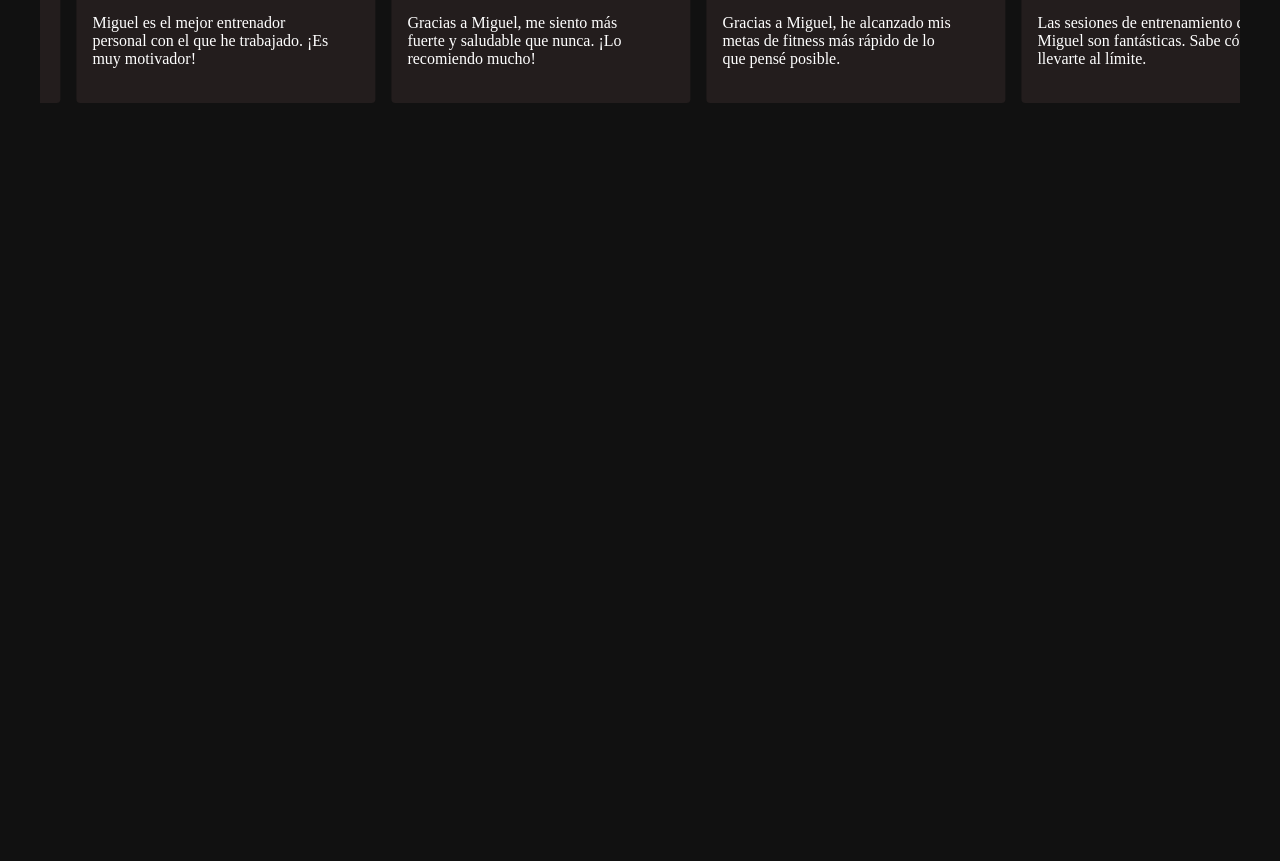
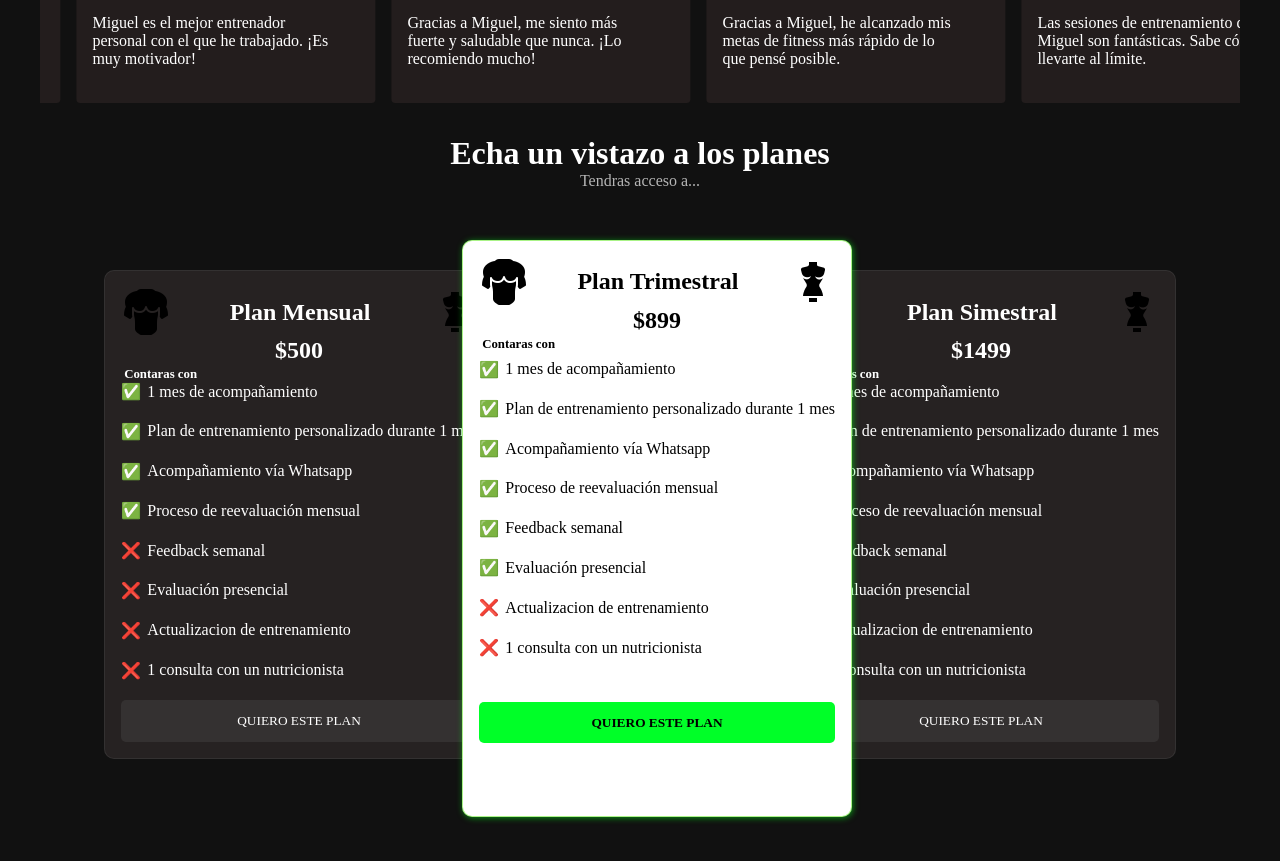
Before and after one commit to Alan-Ribeca/personal-trainer, a React (Vite) app: page / in a window 1280 px wide. Shown: the part 2303-3164 px from the top of the page. Built offline with nearby package versions, Linux system fonts and the light colour scheme.

Commit message:
haciendo las card de comra

```diff
--- a/src/App.jsx
+++ b/src/App.jsx
@@ -1,5 +1,5 @@
 import { Acceso } from "./components/acceso/Acceso";
-// import { Comprar } from "./components/Comprar/Comprar";
+import { Comprar } from "./components/Comprar/Comprar";
 import { Recomendaciones } from "./components/recomendaciones/Recomendaciones";
 import { Resultados } from "./components/resultados/Resultados";
 import { Top } from "./components/top/Top";
@@ -12,7 +12,7 @@ function App() {
       <Acceso />
       <Resultados />
       <Recomendaciones />
-      {/* <Comprar /> */}
+      <Comprar />
     </>
   );
 }
--- a/src/components/Comprar/Comprar.jsx
+++ b/src/components/Comprar/Comprar.jsx
@@ -1,7 +1,164 @@
-import "./comprar.scss"
+import "./comprar.scss";
 
 export const Comprar = () => {
   return (
-    <div>Comprar</div>
-  )
-}
+    <>
+      <h3 className="titleCompra">Echa un vistazo a los planes</h3>
+      <p className="textoCompra">Tendras acceso a...</p>
+      <div className="containerCompra">
+        <div className="containerCard">
+          <div className="card izquierda">
+            <div className="logos">
+              <img src="./img/svgHombre.png" alt="svg del torso de un hombre" />
+              <h4 className="titleCard">Plan Mensual</h4>
+              <img src="./img/svgMujer.png" alt="svg del torso de una mujer" />
+            </div>
+            <p className="price">$500</p>
+            <strong className="acceso">Contaras con</strong>
+            <div className="lista">
+              <ul>
+                <li>
+                  <strong className="ok">✅</strong>
+                  <p className="textoLi">1 mes de acompañamiento</p>
+                </li>
+                <li>
+                  <strong className="ok">✅</strong>
+                  <p className="textoLi">
+                    Plan de entrenamiento personalizado durante 1 mes
+                  </p>
+                </li>
+                <li>
+                  <strong className="ok">✅</strong>
+                  <p className="textoLi">Acompañamiento vía Whatsapp</p>
+                </li>
+                <li>
+                  <strong className="ok">✅</strong>
+                  <p className="textoLi">Proceso de reevaluación mensual</p>
+                </li>
+                <li>
+                  <strong className="no">❌</strong>
+                  <p className="textoLi">Feedback semanal</p>
+                </li>
+                <li>
+                  <strong className="no">❌</strong>
+                  <p className="textoLi">Evaluación presencial</p>
+                </li>
+                <li>
+                  <strong className="no">❌</strong>
+                  <p className="textoLi">Actualizacion de entrenamiento</p>
+                </li>
+                <li>
+                  <strong className="no">❌</strong>
+                  <p className="textoLi">1 consulta con un nutricionista </p>
+                </li>
+              </ul>
+              <button className="btnComprar">QUIERO ESTE PLAN</button>
+            </div>
+          </div>
+        </div>
+
+        <div className="containerCard">
+          <div className="card elegida medio">
+            <div className="logos">
+              <img src="./img/svgHombre.png" alt="svg del torso de un hombre" />
+              <h4 className="titleCard">Plan Trimestral</h4>
+              <img src="./img/svgMujer.png" alt="svg del torso de una mujer" />
+            </div>
+            <p className="price">$899</p>
+            <strong className="acceso">Contaras con</strong>
+            <div className="lista">
+              <ul>
+                <li>
+                  <strong className="ok">✅</strong>
+                  <p className="textoLi">1 mes de acompañamiento</p>
+                </li>
+                <li>
+                  <strong className="ok">✅</strong>
+                  <p className="textoLi">
+                    Plan de entrenamiento personalizado durante 1 mes
+                  </p>
+                </li>
+                <li>
+                  <strong className="ok">✅</strong>
+                  <p className="textoLi">Acompañamiento vía Whatsapp</p>
+                </li>
+                <li>
+                  <strong className="ok">✅</strong>
+                  <p className="textoLi">Proceso de reevaluación mensual</p>
+                </li>
+                <li>
+                  <strong className="no">✅</strong>
+                  <p className="textoLi">Feedback semanal</p>
+                </li>
+                <li>
+                  <strong className="no">✅</strong>
+                  <p className="textoLi">Evaluación presencial</p>
+                </li>
+                <li>
+                  <strong className="no">❌</strong>
+                  <p className="textoLi">Actualizacion de entrenamiento</p>
+                </li>
+                <li>
+                  <strong className="no">❌</strong>
+                  <p className="textoLi">1 consulta con un nutricionista </p>
+                </li>
+              </ul>
+              <button className="btnComprar">QUIERO ESTE PLAN</button>
+            </div>
+          </div>
+        </div>
+
+        <div className="containerCard">
+          <div className="card derecha">
+            <div className="logos">
+              <img src="./img/svgHombre.png" alt="svg del torso de un hombre" />
+              <h4 className="titleCard">Plan Simestral</h4>
+              <img src="./img/svgMujer.png" alt="svg del torso de una mujer" />
+            </div>
+            <p className="price">$1499</p>
+            <strong className="acceso">Contaras con</strong>
+            <div className="lista">
+              <ul>
+                <li>
+                  <strong className="ok">✅</strong>
+                  <p className="textoLi">1 mes de acompañamiento</p>
+                </li>
+                <li>
+                  <strong className="ok">✅</strong>
+                  <p className="textoLi">
+                    Plan de entrenamiento personalizado durante 1 mes
+                  </p>
+                </li>
+                <li>
+                  <strong className="ok">✅</strong>
+                  <p className="textoLi">Acompañamiento vía Whatsapp</p>
+                </li>
+                <li>
+                  <strong className="ok">✅</strong>
+                  <p className="textoLi">Proceso de reevaluación mensual</p>
+                </li>
+                <li>
+                  <strong className="no">✅</strong>
+                  <p className="textoLi">Feedback semanal</p>
+                </li>
+                <li>
+                  <strong className="no">✅</strong>
+                  <p className="textoLi">Evaluación presencial</p>
+                </li>
+                <li>
+                  <strong className="no">✅</strong>
+                  <p className="textoLi">Actualizacion de entrenamiento</p>
+                </li>
+                <li>
+                  <strong className="no">✅</strong>
+                  <p className="textoLi">1 consulta con un nutricionista </p>
+                </li>
+              </ul>
+              <button className="btnComprar">QUIERO ESTE PLAN</button>
+            </div>
+          </div>
+        </div>
+      </div>
+    </>
+  );
+};
--- a/src/components/Comprar/comprar.scss
+++ b/src/components/Comprar/comprar.scss
@@ -0,0 +1,133 @@
+.titleCompra {
+  text-align: center;
+  font-size: 2rem;
+}
+
+.textoCompra {
+  text-align: center;
+  color: #b5b5b5;
+  margin-bottom: 5rem;
+}
+.containerCompra {
+  display: flex;
+  justify-content: center;
+  position: relative;
+  height: 610px;
+  .card {
+    background-color: rgba(136, 114, 114, 0.178);
+    margin: 0 1rem;
+    padding: 1rem;
+    border-radius: 10px;
+    border: 1px solid #42404085;
+
+    .logos {
+      background-color: transparent;
+      display: flex;
+      align-items: center;
+      justify-content: space-between;
+
+      .titleCard {
+        font-size: 1.5rem;
+      }
+      img {
+        background-color: transparent;
+      }
+    }
+
+    .price {
+      font-weight: 600;
+      text-align: center;
+      font-size: 1.5rem;
+    }
+
+    .acceso {
+      font-size: 0.8rem;
+      padding-left: 0.2rem;
+    }
+
+    .lista {
+      background-color: transparent;
+      display: flex;
+      flex-direction: column;
+      ul {
+        list-style: none;
+
+        li {
+          display: flex;
+          align-items: center;
+          margin-bottom: 1.3rem;
+
+          .textoLi {
+            padding-left: 0.4rem;
+          }
+        }
+      }
+
+      .btnComprar {
+        background-color: #42404085;
+        color: white;
+        padding: 0.8rem 1.2rem;
+        border-radius: 5px;
+        cursor: pointer;
+        border: none;
+      }
+    }
+
+    &:hover {
+        cursor: pointer;
+    }
+  }
+}
+
+.card {
+  &.elegida {
+    background-color: white;
+    border: 1px solid rgba(93, 233, 28, 0.527);
+    position: absolute;
+    right: 31%;
+    top: -5%;
+    z-index: 1;
+    height: 543px;
+    box-shadow: 1px 1px 6px 0px #05f11794;
+    .titleCard,
+    .price,
+    .acceso {
+      color: black;
+    }
+
+    .lista {
+      margin-top: 0.5rem;
+      ul {
+        li {
+          .textoLi {
+            color: black;
+          }
+        }
+      }
+      .btnComprar {
+        background-color: #00ff28;
+        margin-top: 1.5rem;
+        color: black;
+        font-weight: 800;
+
+        &:hover {
+          background-color: #c8ff00;
+        }
+      }
+    }
+  }
+}
+
+.card {
+  &.izquierda {
+    position: absolute;
+    left: 4%;
+  }
+}
+
+.card {
+  &.derecha {
+    position: absolute;
+    right: 4%;
+  }
+}
--- a/src/components/recomendaciones/recomendaciones.scss
+++ b/src/components/recomendaciones/recomendaciones.scss
@@ -1,7 +1,7 @@
 .slider {
   display: flex;
   overflow: hidden;
-  margin-top: 1.5rem;
+  margin: 1.5rem 0 2rem 0;
 
   .slideContainer {
     display: flex;
--- a/src/css/App.scss
+++ b/src/css/App.scss
@@ -11,3 +11,11 @@ body {
   margin: 0 auto;
   height: 200rem;
 }
+
+p,
+h4,
+strong,
+li,
+ul {
+  background-color: transparent;
+}
```
